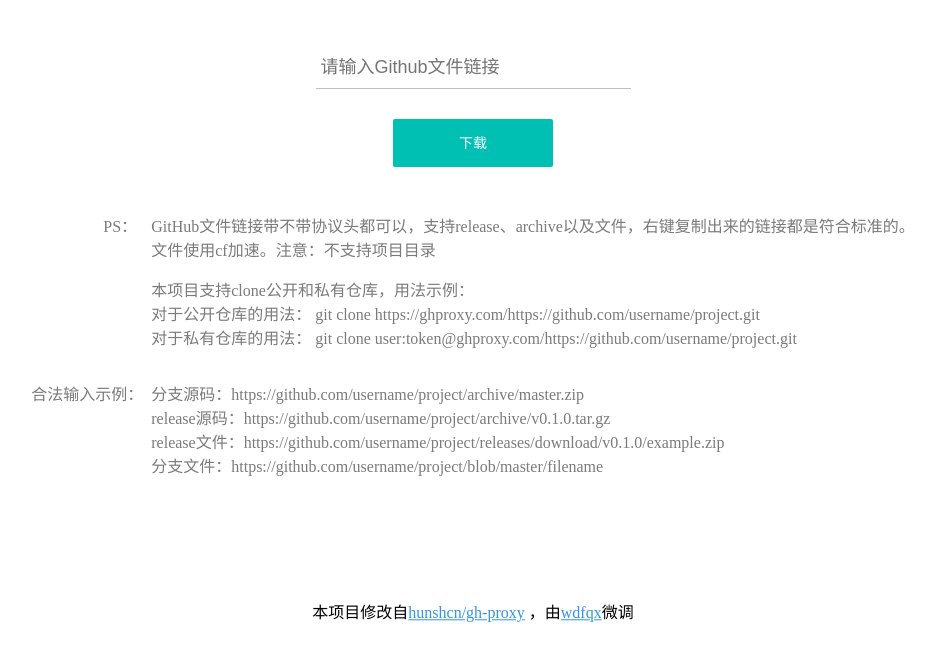
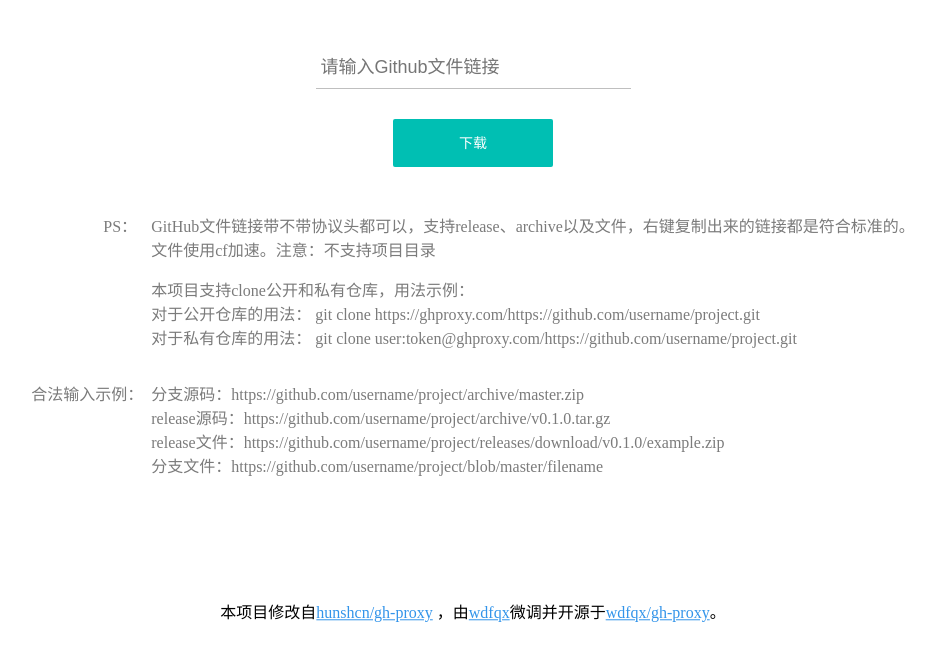
Before and after one commit to wdfqx/gh-proxy, a plain HTML site: page index.html in a window 1280 px wide. Shown: the part 141-800 px from the top of the page, without its empty margins (167-1102 px from the left). Drawn offline with Linux system fonts and the light colour scheme.

Commit message:
Update index.html

```diff
--- a/index.html
+++ b/index.html
@@ -140,7 +140,7 @@
         分支文件：https://github.com/username/project/blob/master/filename</p>
     </div>
 </form>
-<p style="position: sticky;top: calc(100% - 2.5em);">本项目修改自<a style="color: #3294ea" href="https://github.com/hunshcn/gh-proxy">hunshcn/gh-proxy</a> ，由<a style="color: #3294ea" href="https://github.com/wdfqx">wdfqx</a>微调
+<p style="position: sticky;top: calc(100% - 2.5em);">本项目修改自<a style="color: #3294ea" href="https://github.com/hunshcn/gh-proxy">hunshcn/gh-proxy</a> ，由<a style="color: #3294ea" href="https://github.com/wdfqx">wdfqx</a>微调并开源于<a style="color: #3294ea" href="https://github.com/wdfqx/gh-proxy">wdfqx/gh-proxy</a>。
 </p>
 </body>
 </html>
```
